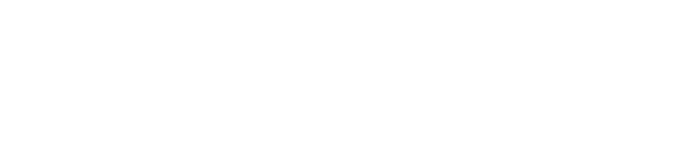
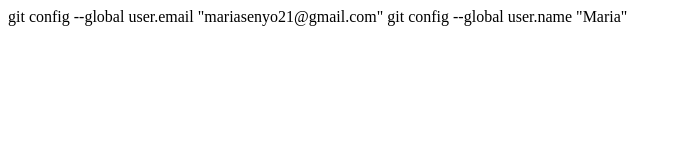
Before and after one commit to MariaSenyo/SK-training, a plain HTML site: page index.html in a window 1280 px wide. Shown: the whole page, without its empty margins (0-682 px from the left). Drawn offline with Linux system fonts and the light colour scheme.

Commit message:
my first page

```diff
--- a/index.html
+++ b/index.html
@@ -7,5 +7,7 @@
     <link rel="stylesheet" href="css/style.css">
 </head>
 <body>
+    git config --global user.email "mariasenyo21@gmail.com"
+    git config --global user.name "Maria"
 </body>
 </html>
```
